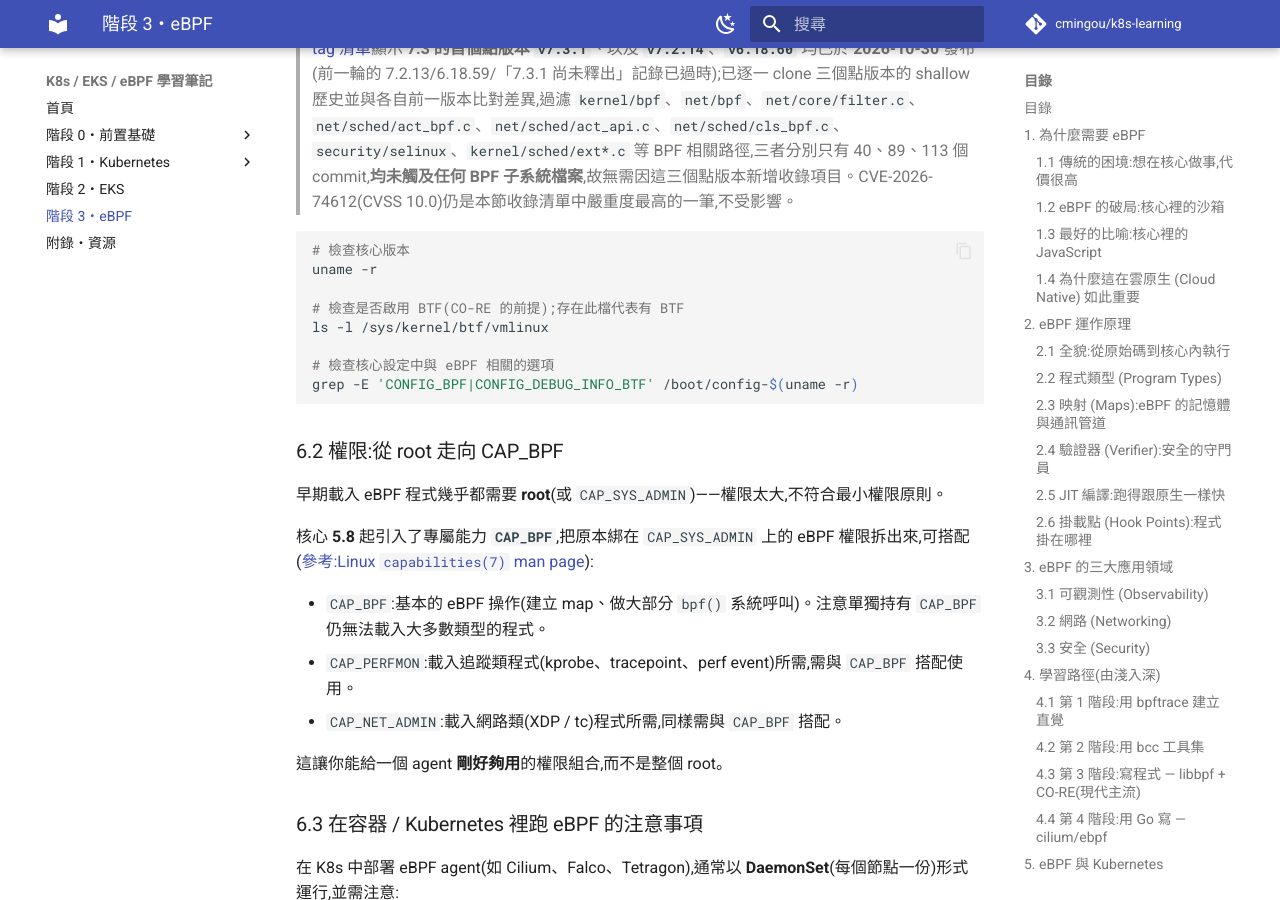
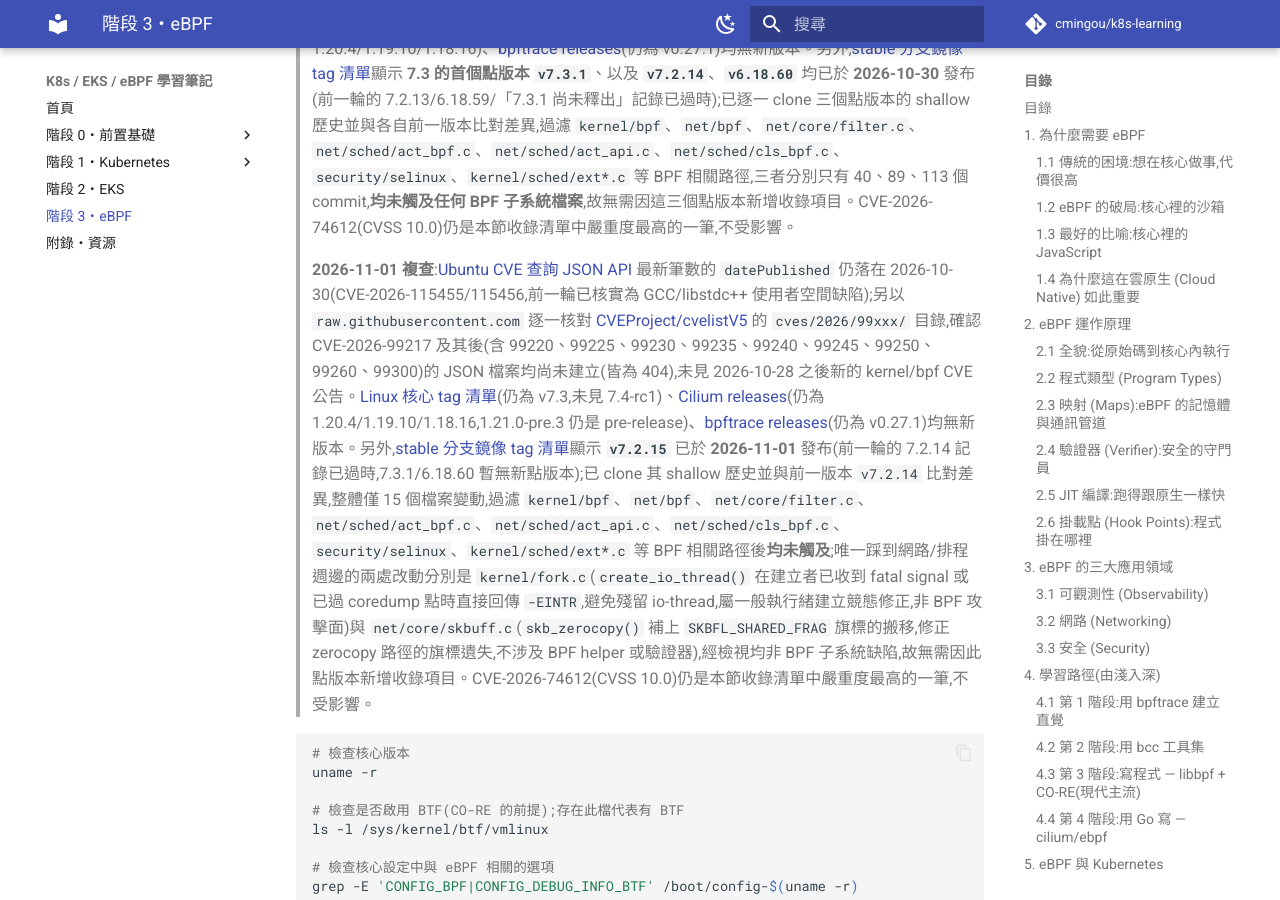
Before and after one commit to cmingou/k8s-learning, an MkDocs documentation site: the page built from docs/03-ebpf/README.md, in a window 1280 px wide and 900 px high, scrolled down 72439 px. Built offline with MkDocs 1.6.1 and Material for MkDocs 9.7.7, drawn with Linux system fonts in a browser that asks for light colours; comment, search, counter and statistics services are not loaded; some of the changed text lies outside the part shown.

Commit message:
Confirm no new BPF kernel CVEs; verify Linux 7.2.15 point release (2026-11-01 review)
Daily CVE/release re-check: no new kernel/bpf CVE since the 2026-10-28
batch (CVE-2026-99217+ still unassigned in cvelistV5), and Cilium/bpftrace
unchanged (1.20.4/1.19.10/1.18.16, v0.27.1). Linux 7.2.15 shipped on
2026-10-31/11-01, making the prior "7.2.14" pointer stale; diffed it
against 7.2.14 and confirmed the only two non-BPF-path changes
(kernel/fork.c io-thread creation race fix, net/core/skbuff.c
skb_zerocopy SHARED_FRAG flag fix) are unrelated to the BPF subsystem,
so no new CVE entry is needed.

Also reviewed docs/01-kubernetes/*.md and docs/02-eks/README.md against
kubernetes.io and AWS EKS documentation for staleness; no corrections
were needed (Kubernetes 1.38 is not yet released, and all EKS claims
checked out against available sources).

````diff
--- a/docs/03-ebpf/README.md
+++ b/docs/03-ebpf/README.md
@@ -519,7 +519,7 @@ eBPF 的功能與核心版本**強相關**。各功能登場的大致里程碑(
 | **5.7** | [BPF LSM](https://docs.kernel.org/bpf/prog_lsm.html) 引入 |
 | **5.8** | `CAP_BPF` / `CAP_PERFMON` 權限拆分、[Ring Buffer 映射](https://docs.kernel.org/bpf/ringbuf.html) 引入 |
 
-**實務建議:做 CO-RE 與現代開發,以核心 **5.4+**(理想 5.8+)且**啟用 BTF**(`CONFIG_DEBUG_INFO_BTF=y`)為基準。**(截至 2026 年 10 月,主線核心已進入 **7.x** 系列——[Linux 7.0 於 2026 年 4 月發布](https://kernelnewbies.org/Linux_7.0),其後 7.1 接續,**7.2** 已於 **2026-08-16** 發布([Phoronix 報導](https://www.phoronix.com/news/Linux-7.2-Released)),穩定分支持續滾動,截至 **2026-10-30** 已來到 **7.2.14**、**6.18.60**([stable 分支鏡像 tag 清單](https://github.com/gregkh/linux/tags));**主線 (mainline) 版本 7.3 已如期於 2026-10-18 正式定案發布**(未再加開 rc8,[Linux 核心原始碼 `v7.3` 標籤](https://github.com/torvalds/linux/releases/tag/v7.3)),其首個點版本 **7.3.1 已於 2026-10-30 發布**([同上 tag 清單](https://github.com/gregkh/linux/tags));主線開發現已進入 **7.4** 的合併窗口 (merge window) 階段;上述 5.4+/5.8+ 只是「CO-RE 可用」的**最低**基準,新專案沒有理由不用更新的 LTS 核心。)
+**實務建議:做 CO-RE 與現代開發,以核心 **5.4+**(理想 5.8+)且**啟用 BTF**(`CONFIG_DEBUG_INFO_BTF=y`)為基準。**(截至 2026 年 10 月,主線核心已進入 **7.x** 系列——[Linux 7.0 於 2026 年 4 月發布](https://kernelnewbies.org/Linux_7.0),其後 7.1 接續,**7.2** 已於 **2026-08-16** 發布([Phoronix 報導](https://www.phoronix.com/news/Linux-7.2-Released)),穩定分支持續滾動,**7.2** 分支截至 **2026-11-01** 已來到 **7.2.15**,**6.18** 分支仍為 **2026-10-30** 發布的 **6.18.60**([stable 分支鏡像 tag 清單](https://github.com/gregkh/linux/tags));**主線 (mainline) 版本 7.3 已如期於 2026-10-18 正式定案發布**(未再加開 rc8,[Linux 核心原始碼 `v7.3` 標籤](https://github.com/torvalds/linux/releases/tag/v7.3)),其首個點版本 **7.3.1 已於 2026-10-30 發布**([同上 tag 清單](https://github.com/gregkh/linux/tags));主線開發現已進入 **7.4** 的合併窗口 (merge window) 階段;上述 5.4+/5.8+ 只是「CO-RE 可用」的**最低**基準,新專案沒有理由不用更新的 LTS 核心。)
 
 > **近期已知的 eBPF 相關核心安全公告**(提醒:eBPF 的攻擊面包含驗證器、maps、helper 三處,以下各對應一處):
 > - **[CVE-2026-63830](https://ubuntu.com/security/CVE-2026-63830)**(CVSS 9.4,Critical,2026-07-19 揭露):`sk_msg` 的 `sg.copy` bitmap 是 scatterlist entry 的「所有權狀態」標記,但 sockmap/TLS 的 transform 路徑在 move、copy、split、compact `msg->sg.data[]` entries 時,沒有同步搬動對應的 `sg.copy` bit,導致外部(page cache)所擁有的記憶體頁被誤判為可由 BPF 修改,可寫入原本唯讀的 page cache 內容。屬於本節分類中的 **maps/helper** 攻擊面;修補見核心 commit [`406e8a651a7b`](https://git.kernel.org/linus/406e8a651a7b854c41fecd5117bb282b3a6c2c6b)。(註:CVSS 9.4 曾是本清單一度最高分,但下面 2026-08-22 揭露的 CVE-2026-74612 以 CVSS 10.0 超越,詳見下方該筆說明。)
@@ -808,6 +808,8 @@ eBPF 的功能與核心版本**強相關**。各功能登場的大致里程碑(
 > **2026-10-30 複查**:改用 [Ubuntu CVE 查詢 JSON API](https://ubuntu.com/security/cves.json?package=linux&order=newest)(`package=linux&order=newest`)核對發布時間,最新筆數的 `datePublished` 仍落在 **2026-10-28**(即前一輪已收錄的 CVE-2026-99100~99216 批次);2026-10-30 當天新增的筆數(CVE-2026-114690、114691、115455、115456)經核對均為 **GCC/libstdc++** 使用者空間編譯器缺陷,與 Linux 核心 kernel/bpf 攻擊面無關。另以 `raw.githubusercontent.com` 逐一核對 [CVEProject/cvelistV5](https://github.com/CVEProject/cvelistV5) 的 `cves/2026/99xxx/` 目錄,確認 CVE-2026-99217 至 99250 區間的 JSON 檔案均尚未建立(皆為 404),未見 2026-10-28 之後新的 kernel/bpf CVE 公告。[Linux 核心 tag 清單](https://github.com/torvalds/linux/tags)(仍為 v7.3,未見 7.4-rc1)、[Cilium releases](https://github.com/cilium/cilium/releases)(仍為 1.20.4/1.19.10/1.18.16,發布於 2026-10-23;1.21.0-pre.3 仍是 pre-release)、[bpftrace releases](https://github.com/bpftrace/bpftrace/releases)(仍為 v0.27.1,發布於 2026-10-24)均無新版本。CVE-2026-74612(CVSS 10.0)仍是本節收錄清單中嚴重度最高的一筆,不受影響。
 >
 > **2026-10-31 複查**:[Ubuntu CVE 查詢 JSON API](https://ubuntu.com/security/cves.json?package=linux&order=newest) 最新筆數的 `datePublished` 仍落在 2026-10-30(前一輪已核實為 GCC/libstdc++ 使用者空間缺陷,與 kernel/bpf 無關);另以 `raw.githubusercontent.com` 逐一核對 [CVEProject/cvelistV5](https://github.com/CVEProject/cvelistV5) 的 `cves/2026/99xxx/` 目錄,確認 CVE-2026-99217 至 99250 區間的 JSON 檔案均尚未建立(皆為 404),未見 2026-10-28 之後新的 kernel/bpf CVE 公告。[Linux 核心 tag 清單](https://github.com/torvalds/linux/tags)(仍為 v7.3,未見 7.4-rc1)、[Cilium releases](https://github.com/cilium/cilium/releases)(仍為 1.20.4/1.19.10/1.18.16)、[bpftrace releases](https://github.com/bpftrace/bpftrace/releases)(仍為 v0.27.1)均無新版本。另外,[stable 分支鏡像 tag 清單](https://github.com/gregkh/linux/tags)顯示 **7.3 的首個點版本 `v7.3.1`**、以及 **`v7.2.14`**、**`v6.18.60`** 均已於 **2026-10-30** 發布(前一輪的 7.2.13/6.18.59/「7.3.1 尚未釋出」記錄已過時);已逐一 clone 三個點版本的 shallow 歷史並與各自前一版本比對差異,過濾 `kernel/bpf`、`net/bpf`、`net/core/filter.c`、`net/sched/act_bpf.c`、`net/sched/act_api.c`、`net/sched/cls_bpf.c`、`security/selinux`、`kernel/sched/ext*.c` 等 BPF 相關路徑,三者分別只有 40、89、113 個 commit,**均未觸及任何 BPF 子系統檔案**,故無需因這三個點版本新增收錄項目。CVE-2026-74612(CVSS 10.0)仍是本節收錄清單中嚴重度最高的一筆,不受影響。
+>
+> **2026-11-01 複查**:[Ubuntu CVE 查詢 JSON API](https://ubuntu.com/security/cves.json?package=linux&order=newest) 最新筆數的 `datePublished` 仍落在 2026-10-30(CVE-2026-115455/115456,前一輪已核實為 GCC/libstdc++ 使用者空間缺陷);另以 `raw.githubusercontent.com` 逐一核對 [CVEProject/cvelistV5](https://github.com/CVEProject/cvelistV5) 的 `cves/2026/99xxx/` 目錄,確認 CVE-2026-99217 及其後(含 99220、99225、99230、99235、99240、99245、99250、99260、99300)的 JSON 檔案均尚未建立(皆為 404),未見 2026-10-28 之後新的 kernel/bpf CVE 公告。[Linux 核心 tag 清單](https://github.com/torvalds/linux/tags)(仍為 v7.3,未見 7.4-rc1)、[Cilium releases](https://github.com/cilium/cilium/releases)(仍為 1.20.4/1.19.10/1.18.16,1.21.0-pre.3 仍是 pre-release)、[bpftrace releases](https://github.com/bpftrace/bpftrace/releases)(仍為 v0.27.1)均無新版本。另外,[stable 分支鏡像 tag 清單](https://github.com/gregkh/linux/tags)顯示 **`v7.2.15`** 已於 **2026-11-01** 發布(前一輪的 7.2.14 記錄已過時,7.3.1/6.18.60 暫無新點版本);已 clone 其 shallow 歷史並與前一版本 `v7.2.14` 比對差異,整體僅 15 個檔案變動,過濾 `kernel/bpf`、`net/bpf`、`net/core/filter.c`、`net/sched/act_bpf.c`、`net/sched/act_api.c`、`net/sched/cls_bpf.c`、`security/selinux`、`kernel/sched/ext*.c` 等 BPF 相關路徑後**均未觸及**;唯一踩到網路/排程週邊的兩處改動分別是 `kernel/fork.c`(`create_io_thread()` 在建立者已收到 fatal signal 或已過 coredump 點時直接回傳 `-EINTR`,避免殘留 io-thread,屬一般執行緒建立競態修正,非 BPF 攻擊面)與 `net/core/skbuff.c`(`skb_zerocopy()` 補上 `SKBFL_SHARED_FRAG` 旗標的搬移,修正 zerocopy 路徑的旗標遺失,不涉及 BPF helper 或驗證器),經檢視均非 BPF 子系統缺陷,故無需因此點版本新增收錄項目。CVE-2026-74612(CVSS 10.0)仍是本節收錄清單中嚴重度最高的一筆,不受影響。
 
 ```bash
 # 檢查核心版本
````
